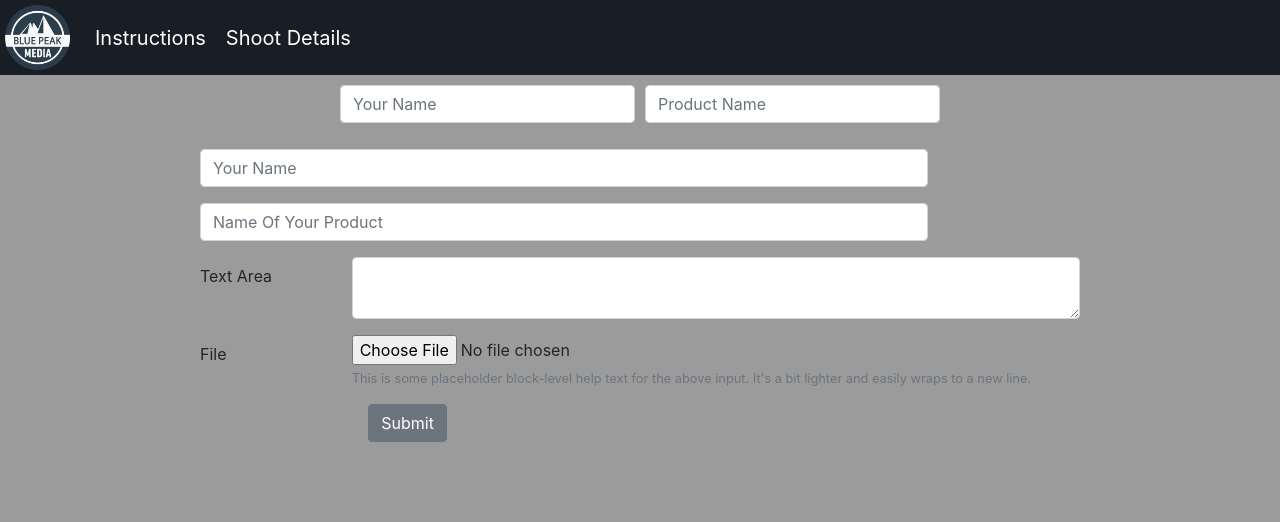
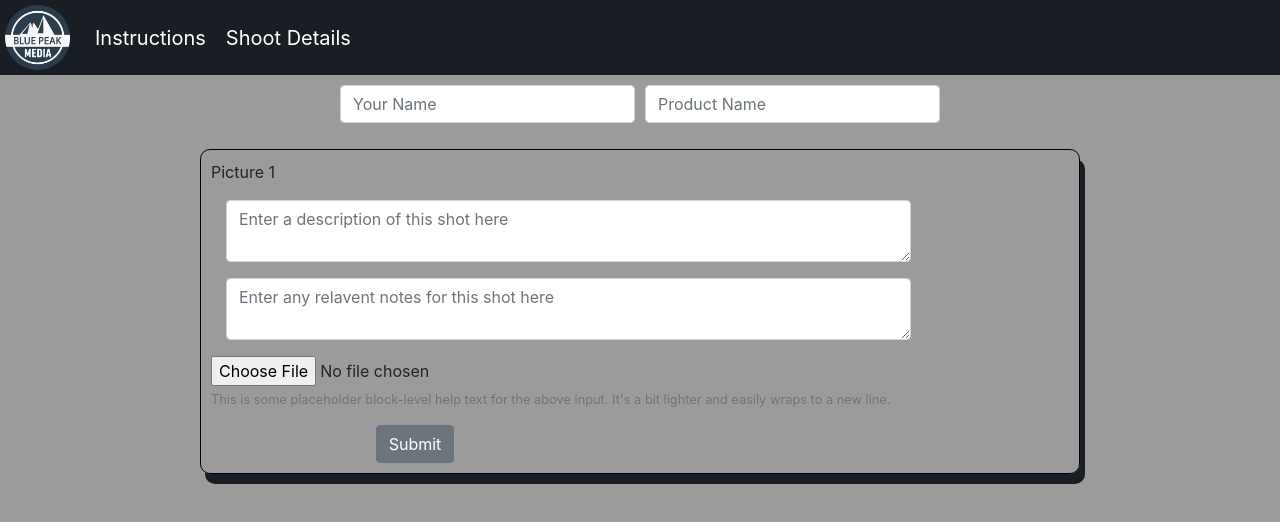
Before and after one commit to stackpearson/bluepeakmedia-client-intake, a React (Create React App) app: page /shoot-details in a window 1280 px wide. Shown: the top 522 px of the page. Built offline with nearby package versions, Linux system fonts and the light colour scheme.

Commit message:
hooked shootForm up to reducer and have some inputs storing to local page state

```diff
--- a/src/App.css
+++ b/src/App.css
@@ -141,6 +141,15 @@ html {
 	flex-direction: column;
 	max-width: 600px;
 	margin: 0 auto;
-	/* border-bottom: 1px solid black; */
 	margin-bottom: 10px;
 }
+
+/* shoot form */
+
+.shot_detail-form {
+	max-width: 900px;
+	padding: 10px;
+	border: 1px solid black;
+	border-radius: 10px;
+	box-shadow: 5px 10px #191D24;
+}
--- a/src/ShootDetails.js
+++ b/src/ShootDetails.js
@@ -29,13 +29,13 @@ const ShootDetails = (props) => {
                     <Row form>
                         <Col md={6}>
                             <FormGroup>
-                            <Input onChange={handleChanges} type="text" name="client_name" id="clientName" placeholder="Your Name" />
+                            <Input onChange={handleChanges} type="text" name="client_name" id="clientName" placeholder="Your Name"  value={props.clientOnProps.client.client_name}/>
                             </FormGroup>
                         </Col>
 
                         <Col md={6}>
                             <FormGroup>
-                            <Input onChange={handleChanges} type="text" name="product_name" id="productName" placeholder="Product Name" />
+                            <Input onChange={handleChanges} type="text" name="product_name" id="productName" placeholder="Product Name" value={props.clientOnProps.client.product_name} />
                             </FormGroup>
                         </Col>
                     </Row>
@@ -43,7 +43,13 @@ const ShootDetails = (props) => {
             </div>
 
             <div className='shoot_form-container'>
-                <ShootForm />
+                {
+                    props.shotOnProps.shots.map(shot => {
+                        return (
+                            <ShootForm key={shot.pictureId} pictureId={shot.pictureId} />
+                        )
+                    })
+                }
             </div>
         </div>
   </>);
--- a/src/reducers/shotReducer.js
+++ b/src/reducers/shotReducer.js
@@ -1,5 +1,11 @@
 export const initialState = {
-    shots: []
+    shots: [
+        {
+            pictureId: 1,
+            description: 'a description',
+            notes: 'notes'
+        }
+    ]
 }
 
 export const shotReducer = (state = initialState, action) => {
--- a/src/shootForm.js
+++ b/src/shootForm.js
@@ -1,47 +1,40 @@
 import React, {useState} from 'react';
 import { Col, Button, Form, FormGroup, Label, Input, FormText } from 'reactstrap';
+import {connect} from 'react-redux';
 
 const ShootForm = (props) => {
 
-    const [clientDetails, setClientDetails] = useState({
-        client_name: '',
-        product_name: ''
+    const [shotDetails, setShotDetails] = useState({
+        pictureId: props.pictureId,
+        shot_description: '',
+        shot_notes: ''
     });
 
     const handleChanges = (e) => {
         e.persist();
-        const newClientDetails = {
-            ...clientDetails,
+        const newShotDetails = {
+            ...shotDetails,
             [e.target.name]: e.target.value
         }
-        setClientDetails(newClientDetails)
+        setShotDetails(newShotDetails)
     }
 
   return (
-      <div>
+      <div className='shot_detail-form'>
         <Form>
-            <FormGroup row>
-            {/* <Label for="exampleEmail" sm={2}>Email</Label> */}
+            <FormGroup>
+                <p>Picture {props.pictureId}</p>
             <Col sm={10}>
-                <Input type="text" name='client_name' id="clientName" placeholder="Your Name" />
+                <Input onChange={handleChanges} type="textarea" name="shot_description" id="shotDescription" placeholder='Enter a description of this shot here' />
+            </Col>
+            </FormGroup>
+
+            <FormGroup>
+            <Col sm={10}>
+                <Input onChange={handleChanges} type="textarea" name="shot_notes" id="shotNotes" placeholder='Enter any relavent notes for this shot here' />
             </Col>
             </FormGroup>
             <FormGroup row>
-            {/* <Label for="examplePassword" sm={2}>Password</Label> */}
-            <Col sm={10}>
-                <Input type="text" name="product_name" id="productName" placeholder="Name Of Your Product" />
-            </Col>
-            </FormGroup>
-
-
-            <FormGroup row>
-            <Label for="exampleText" sm={2}>Text Area</Label>
-            <Col sm={10}>
-                <Input type="textarea" name="text" id="exampleText" />
-            </Col>
-            </FormGroup>
-            <FormGroup row>
-            <Label for="exampleFile" sm={2}>File</Label>
             <Col sm={10}>
                 <Input type="file" name="file" id="exampleFile" />
                 <FormText color="muted">
@@ -61,4 +54,14 @@ const ShootForm = (props) => {
   );
 }
 
-export default ShootForm;
+const mapStateToProps = state => {
+    return {
+        shotOnProps: state.shotReducer
+
+    }
+}
+
+export default connect(
+    mapStateToProps,
+    {}
+)(ShootForm)
```
